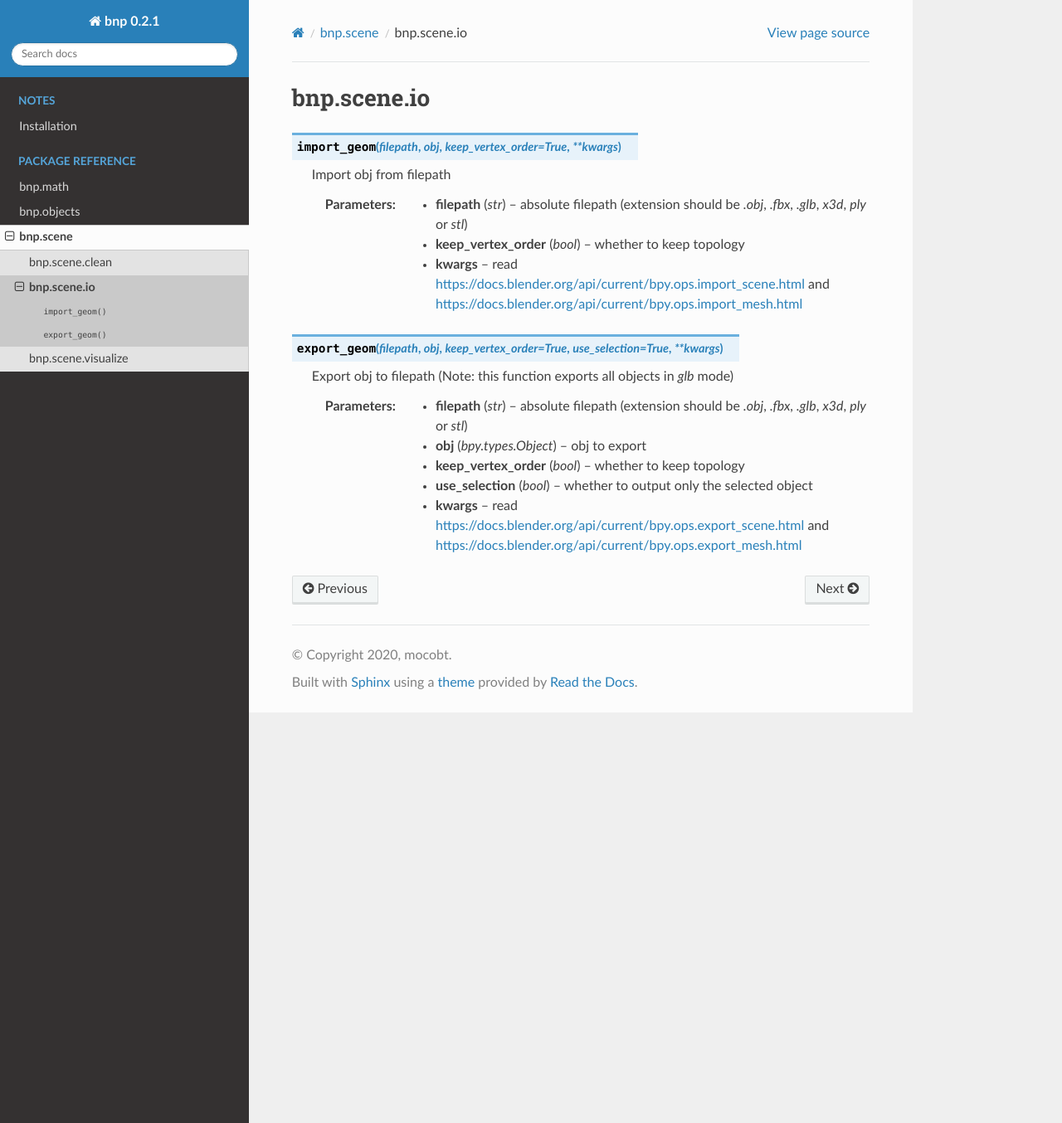
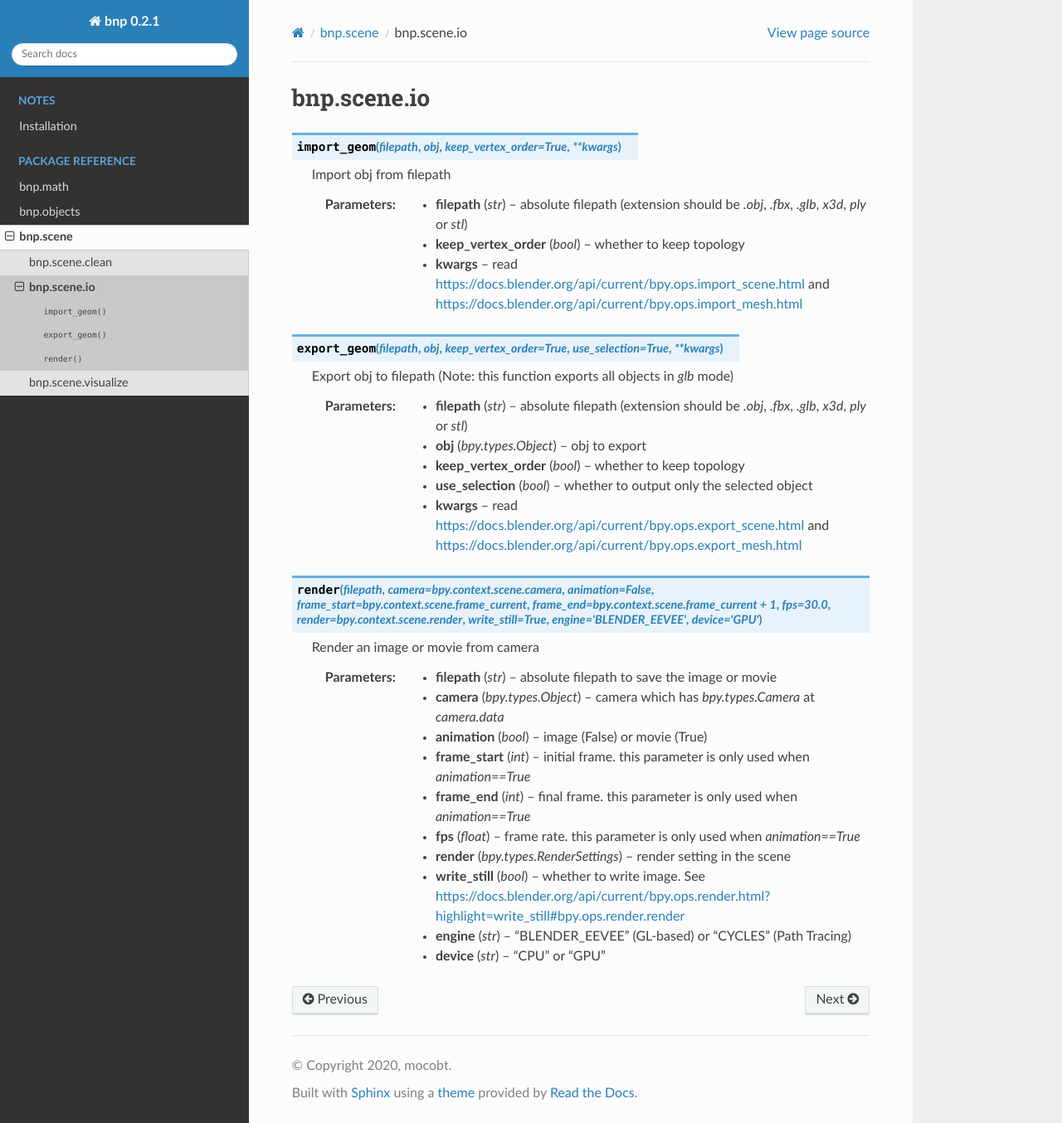
Before and after one commit to j20232/bnp, a Sphinx documentation site: the page built from docs/source/modules/scene_modules/io.rst, in a window 1280 px wide and 1354 px high. Shown: the whole window at 83% size. Built offline with Sphinx 7.4.7 and the Read the Docs theme 2.0.0, drawn with Linux system fonts in a browser that asks for light colours.

Commit message:
add documentation

```diff
--- a/docs/source/modules/objects.rst
+++ b/docs/source/modules/objects.rst
@@ -10,5 +10,8 @@ Utilities to convert Blender's objects to `np.ndarray`
 
    objects_modules/base
    objects_modules/armature
+   objects_modules/camera
+   objects_modules/light
    objects_modules/mesh
    objects_modules/obj
+   objects_modules/shading
--- a/docs/source/modules/objects_modules/armature.rst
+++ b/docs/source/modules/objects_modules/armature.rst
@@ -14,7 +14,7 @@ bnp.objects.armature
 
     Convert a `bpy.types.Object` which has `bpy.types.Armature` to `np.ndarray` at current frame.
 
-    :param bpy.types.Object armature: armature which has `bpy.types.Armature`
+    :param bpy.types.Object armature: armature which has `bpy.types.Armature` at `armature.data`
     :param dtype: dtype
     :param str mode: "head" or "tail": local head/tail positions (`joint_num`, 3), "length": bone lengths (`joint_num`,), "offset": bone offset translation matices (`joint_num`, 4, 4),"rest" / "dynamic": absolute translation matrices at rest pose / the frame, "rotation": pose vectors
     :param int frame: frame when you want to read (default: current frame)
--- a/docs/source/modules/scene_modules/io.rst
+++ b/docs/source/modules/scene_modules/io.rst
@@ -20,3 +20,19 @@ bnp.scene.io
     :param bool keep_vertex_order: whether to keep topology
     :param bool use_selection: whether to output only the selected object
     :param kwargs: read https://docs.blender.org/api/current/bpy.ops.export_scene.html and https://docs.blender.org/api/current/bpy.ops.export_mesh.html
+
+
+.. py:function:: render(filepath, camera=bpy.context.scene.camera, animation=False, frame_start=bpy.context.scene.frame_current, frame_end=bpy.context.scene.frame_current + 1, fps=30.0, render=bpy.context.scene.render, write_still=True, engine="BLENDER_EEVEE", device="GPU")
+
+    Render an image or movie from camera
+
+    :param str filepath: absolute filepath to save the image or movie
+    :param bpy.types.Object camera: camera which has `bpy.types.Camera` at `camera.data`
+    :param bool animation: image (False) or movie (True)
+    :param int frame_start: initial frame. this parameter is only used when `animation==True`
+    :param int frame_end: final frame. this parameter is only used when `animation==True`
+    :param float fps: frame rate. this parameter is only used when `animation==True`
+    :param bpy.types.RenderSettings render: render setting in the scene
+    :param bool write_still: whether to write image. See https://docs.blender.org/api/current/bpy.ops.render.html?highlight=write_still#bpy.ops.render.render
+    :param str engine: "BLENDER_EEVEE" (GL-based) or "CYCLES" (Path Tracing)
+    :param str device: "CPU" or "GPU"
```
Also changed, not shown: docs/source/modules/objects_modules/base.rst (+4 -4 lines), docs/source/modules/objects_modules/camera.rst (added, +63 -0 lines), docs/source/modules/objects_modules/light.rst (added, +16 -0 lines), docs/source/modules/objects_modules/shading.rst (added, +9 -0 lines), assets/render_out.png, 6 other files.
